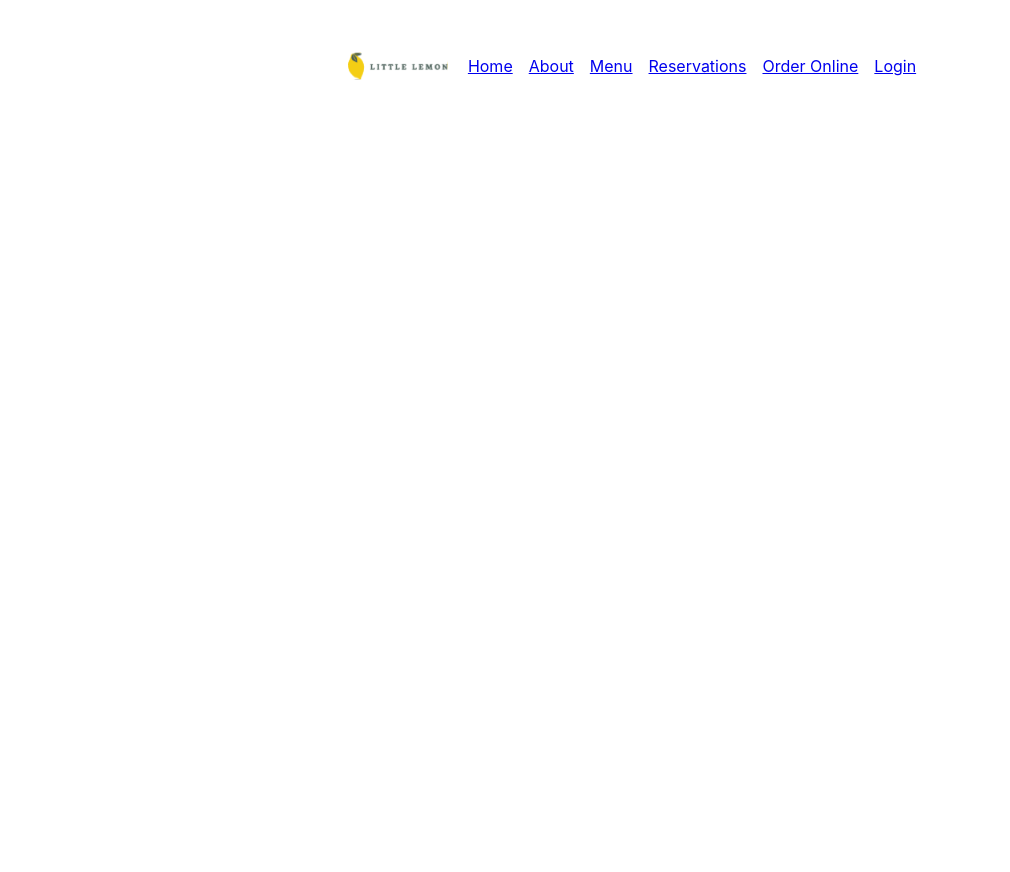
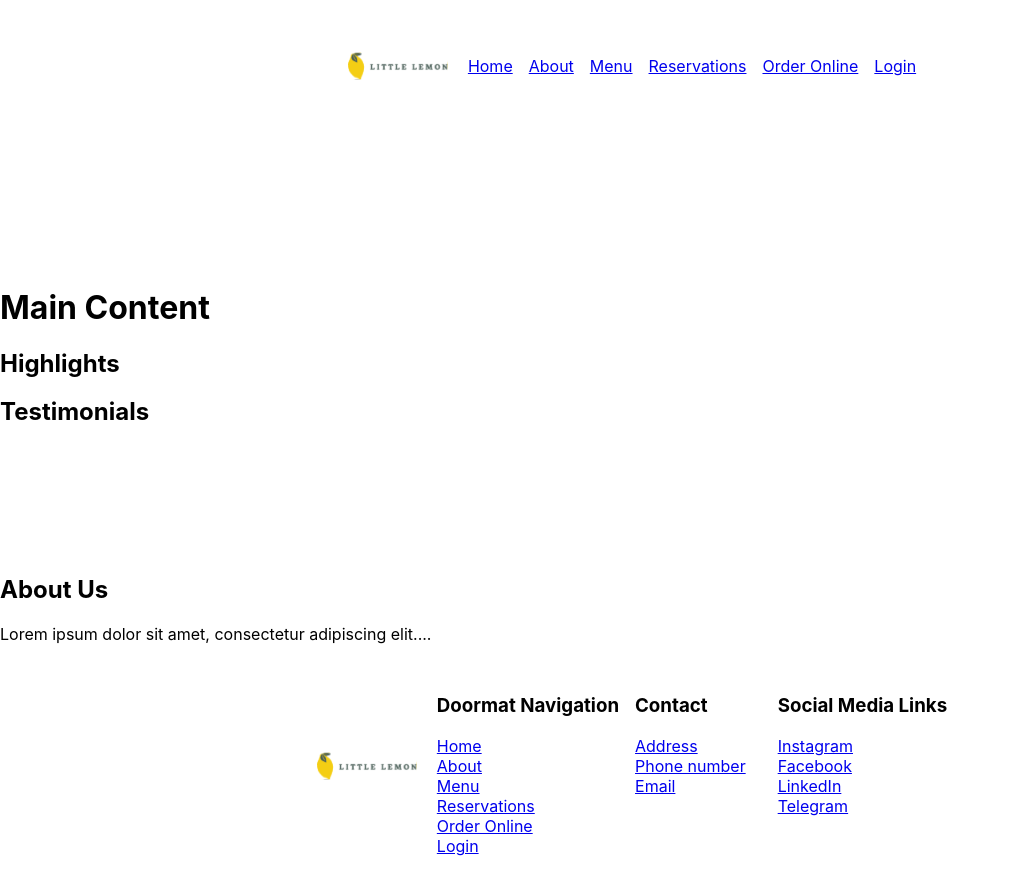
Before and after one commit to ramsesium/The-Little-Lemon-Restaurant-Project, a React (Create React App) app: page / in a window 1280 px wide. Shown: the whole page, without its empty margins (0-1010 px from the left). Before the commit the page ends 800 px from the top, so only its background shows below. Built offline with nearby package versions, Linux system fonts and the light colour scheme.

Commit message:
reCode the structure

```diff
--- a/src/App.css
+++ b/src/App.css
@@ -60,3 +60,12 @@ nav {
   height: 100px;
   margin-right: 20px;
 }
+
+header, main, footer {
+  height: 33.33vh;
+}
+
+.sub-nav-links {
+  list-style-type: none;
+  padding-left: 0;
+}
--- a/src/App.js
+++ b/src/App.js
@@ -1,21 +1,15 @@
 import React from 'react';
 import './App.css';
-import NavigationBar from './components/NavigationBar';
-// import Hero from './components/Hero';
-// import Highlights from './components/Highlights';
-// import Testimonials from './components/Testimonials';
-// import About from './components/About';
-// import Footer from './components/Footer';
+import Header from './components/Header';
+import Main from './components/Main';
+import Footer from './components/Footer';
 
 function App() {
   return (
     <>
-      <NavigationBar />
-      {/* <Hero />
-      <Highlights />
-      <Testimonials />
-      <About />
-      <Footer /> */}
+      <Header />
+      <Main />
+      <Footer />
     </>
   );
 }
--- a/src/components/Footer.js
+++ b/src/components/Footer.js
@@ -0,0 +1,55 @@
+import React from "react";
+import Logo from "../lllogo.svg"; // Измененный путь к изображению
+import "../App.css"; // Подключаем CSS файл для стилей
+
+const About = () => {
+  return (
+    <div className="about">
+      <h2>About Us</h2>
+      <p>Lorem ipsum dolor sit amet, consectetur adipiscing elit....</p>
+    </div>
+  );
+};
+
+const Footer = () => {
+  return (
+    <footer>
+      <About />
+      <nav>
+        <img src={Logo} alt="Social Icon" className="logo" />
+        <ul className="nav-links">
+          <li>
+            <h3>Doormat Navigation</h3>
+            <ul className="sub-nav-links">
+              <li><a href="#placeholder">Home</a></li>
+              <li><a href="#placeholder">About</a></li>
+              <li><a href="#placeholder">Menu</a></li>
+              <li><a href="#placeholder">Reservations</a></li>
+              <li><a href="#placeholder">Order Online</a></li>
+              <li><a href="#placeholder">Login</a></li>
+            </ul>
+          </li>
+          <li>
+            <h3>Contact</h3>
+            <ul className="sub-nav-links">
+              <li><a href="#placeholder">Address</a></li>
+              <li><a href="#placeholder">Phone number</a></li>
+              <li><a href="#placeholder">Email</a></li>
+            </ul>
+          </li>
+          <li>
+            <h3>Social Media Links</h3>
+            <ul className="sub-nav-links">
+              <li><a href="#placeholder">Instagram</a></li>
+              <li><a href="#placeholder">Facebook</a></li>
+              <li><a href="#placeholder">LinkedIn</a></li>
+              <li><a href="#placeholder">Telegram</a></li>
+            </ul>
+          </li>
+        </ul>
+      </nav>
+    </footer>
+  );
+};
+
+export default Footer;
--- /dev/null
+++ b/src/components/Header.js
@@ -0,0 +1,29 @@
+import React from "react";
+import Logo from "../lllogo.svg"; // Измененный путь к изображению
+import "../App.css"; // Подключаем CSS файл для стилей
+
+const NavigationBar = () => {
+  return (
+    <header>
+      <nav className="navbar">
+        <img src={Logo} alt="Social Icon" className="logo" />
+        <ul className="nav-links">
+          <li><a href="#placeholder">Home</a></li>
+          <li><a href="#placeholder">About</a></li>
+          <li><a href="#placeholder">Menu</a></li>
+          <li><a href="#placeholder">Reservations</a></li>
+          <li><a href="#placeholder">Order Online</a></li>
+          <li><a href="#placeholder">Login</a></li>
+        </ul>
+      </nav>
+    </header>
+  );
+};
+
+const Header = () => {
+  return (
+    <NavigationBar />
+    // <Hero />
+  )
+}
+export default Header;
--- /dev/null
+++ b/src/components/Main.js
@@ -0,0 +1,33 @@
+import React from "react";
+import "../App.css"; // Подключаем CSS файл для стилей
+
+const Highlights = () => {
+  return (
+    <div className="highlight">
+      <h2>Highlights</h2>
+      {/* Добавьте здесь свой контент */}
+    </div>
+  );
+};
+
+const Testimonials = () => {
+  return (
+    <div className="testimonials">
+      <h2>Testimonials</h2>
+      {/* Добавьте здесь свой контент */}
+    </div>
+  );
+};
+
+const Main = () => {
+  return (
+    <main>
+      <h1>Main Content</h1>
+      <Highlights />
+      <Testimonials />
+    </main>
+  );
+};
+
+
+export default Main;
--- a/src/components/NavigationBar.js
+++ /dev/null
@@ -1,21 +0,0 @@
-import React from "react";
-import Logo from "../lllogo.svg"; // Измененный путь к изображению
-import "../App.css"; // Подключаем CSS файл для стилей
-
-const NavigationBar = () => {
-  return (
-    <nav className="navbar">
-      <img src={Logo} alt="Social Icon" className="logo" />
-      <ul className="nav-links">
-        <li><a href="#placeholder">Home</a></li>
-        <li><a href="#placeholder">About</a></li>
-        <li><a href="#placeholder">Menu</a></li>
-        <li><a href="#placeholder">Reservations</a></li>
-        <li><a href="#placeholder">Order Online</a></li>
-        <li><a href="#placeholder">Login</a></li>
-      </ul>
-    </nav>
-  );
-};
-
-export default NavigationBar;
```
Also changed, not shown: src/components/About.js (deleted), src/components/Hero.js (deleted), src/components/Highlights.js (deleted), src/components/Testimonials.js (deleted).
